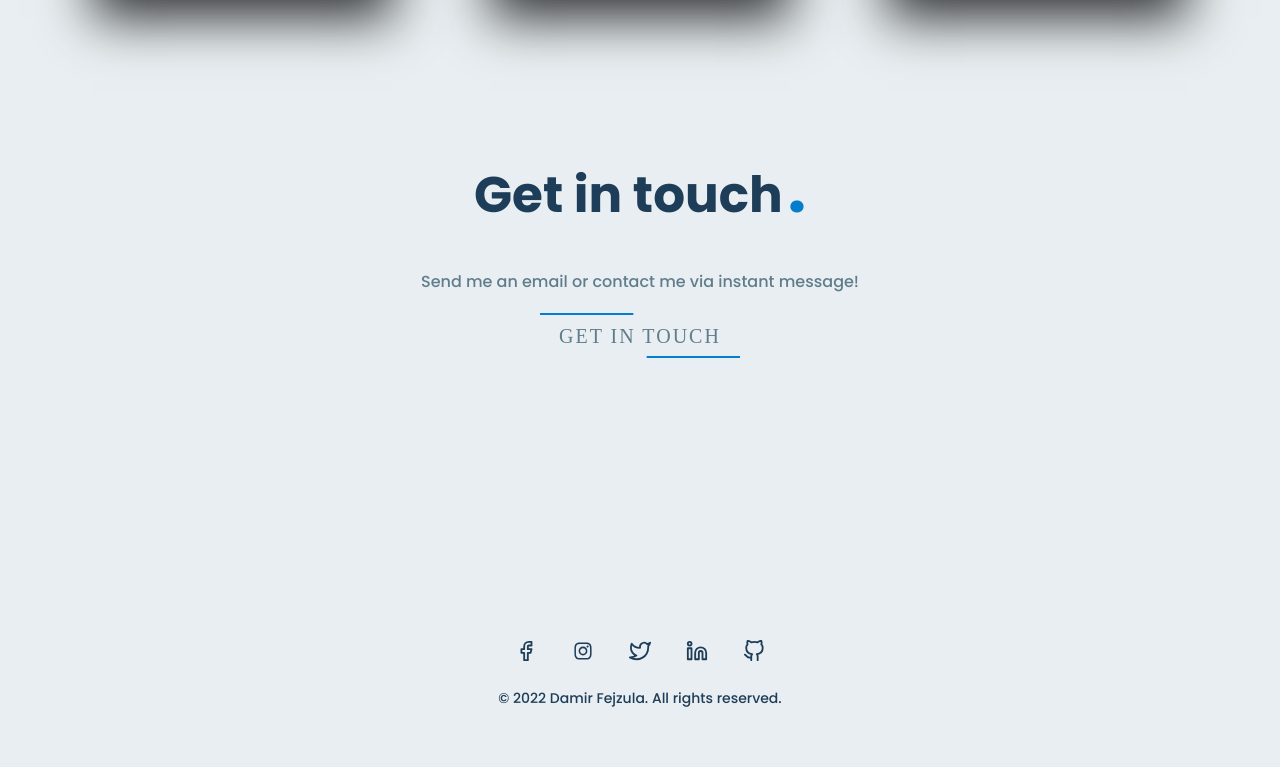
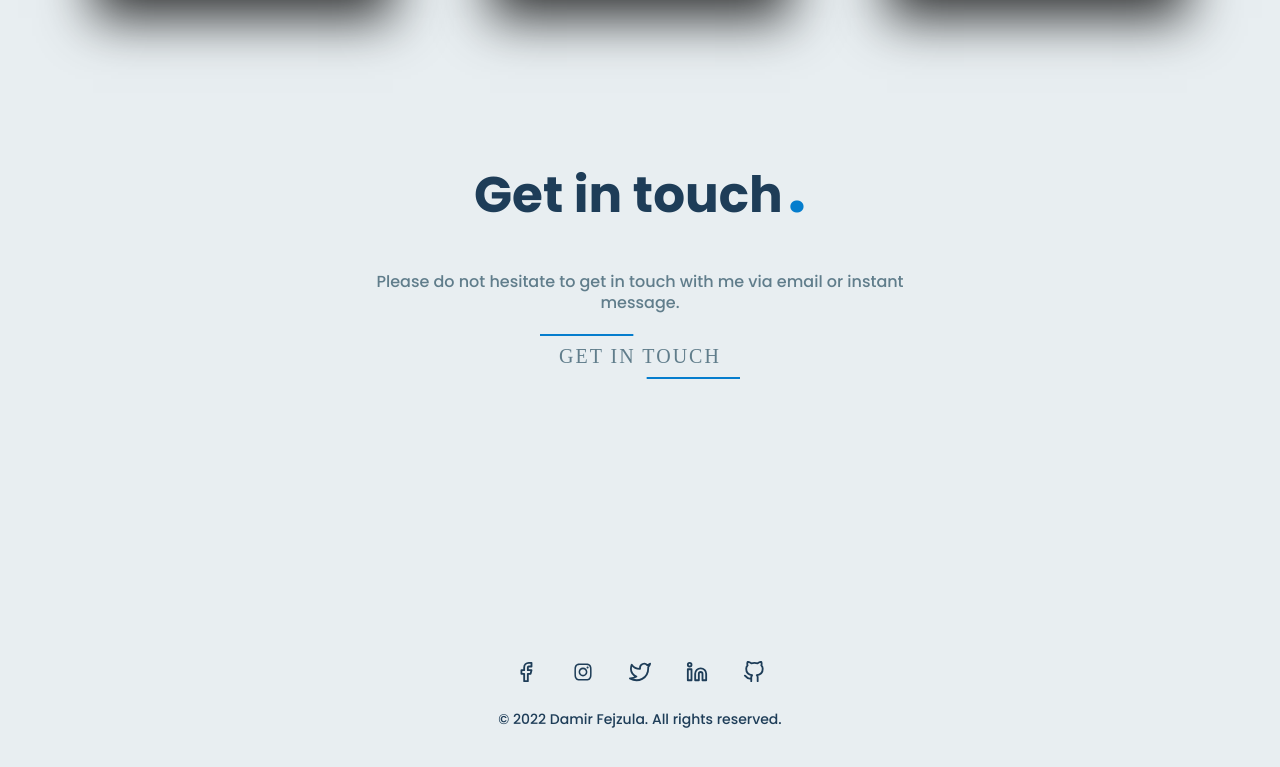
Before and after one commit to Damirgit/Portfolio-Project, a Next.js app: page / in a window 1280 px wide. Shown: the part 3153-3920 px from the top of the page. Built offline with nearby package versions, Linux system fonts and the light colour scheme.

Commit message:
Update contact.tsx

```diff
--- a/src/components/sections/contact.tsx
+++ b/src/components/sections/contact.tsx
@@ -20,7 +20,7 @@ const Contact = () => {
         Get in touch
       </motion.h2>
       <motion.p variants={fadeUp} className="contact-p">
-      Send me an email or contact me via instant message!
+      Please do not hesitate to get in touch with me via email or instant message.
       </motion.p>
       <motion.div variants={fadeUp}>
         <Button
```
